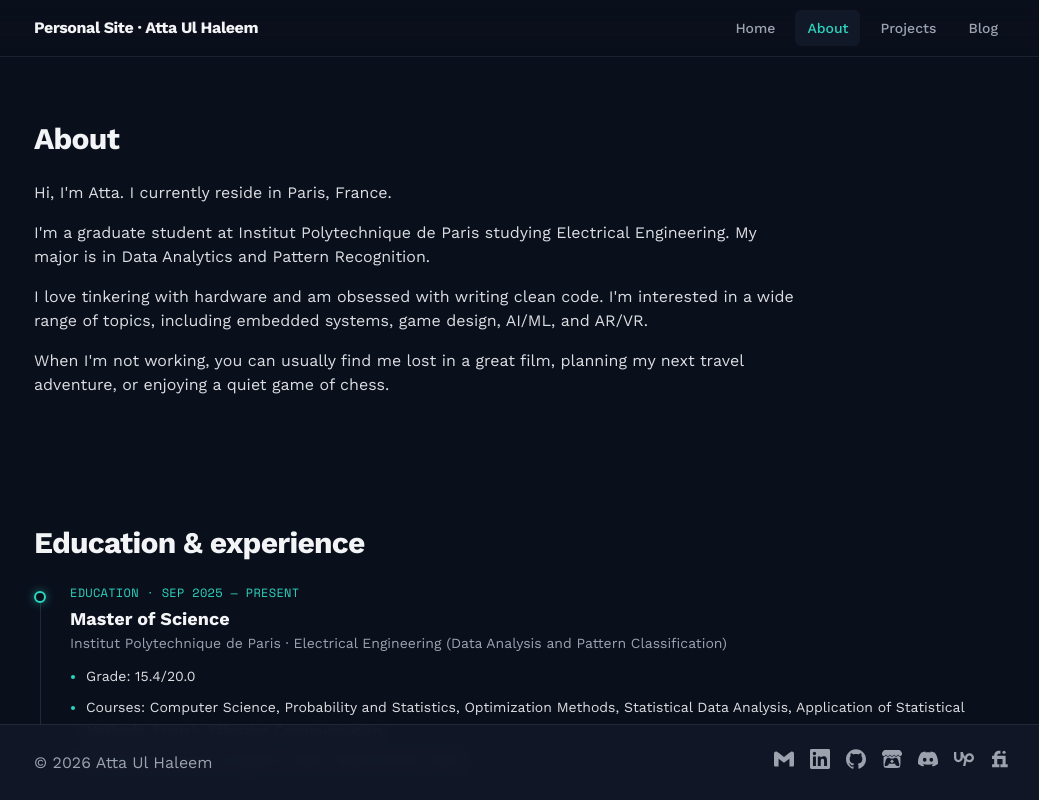
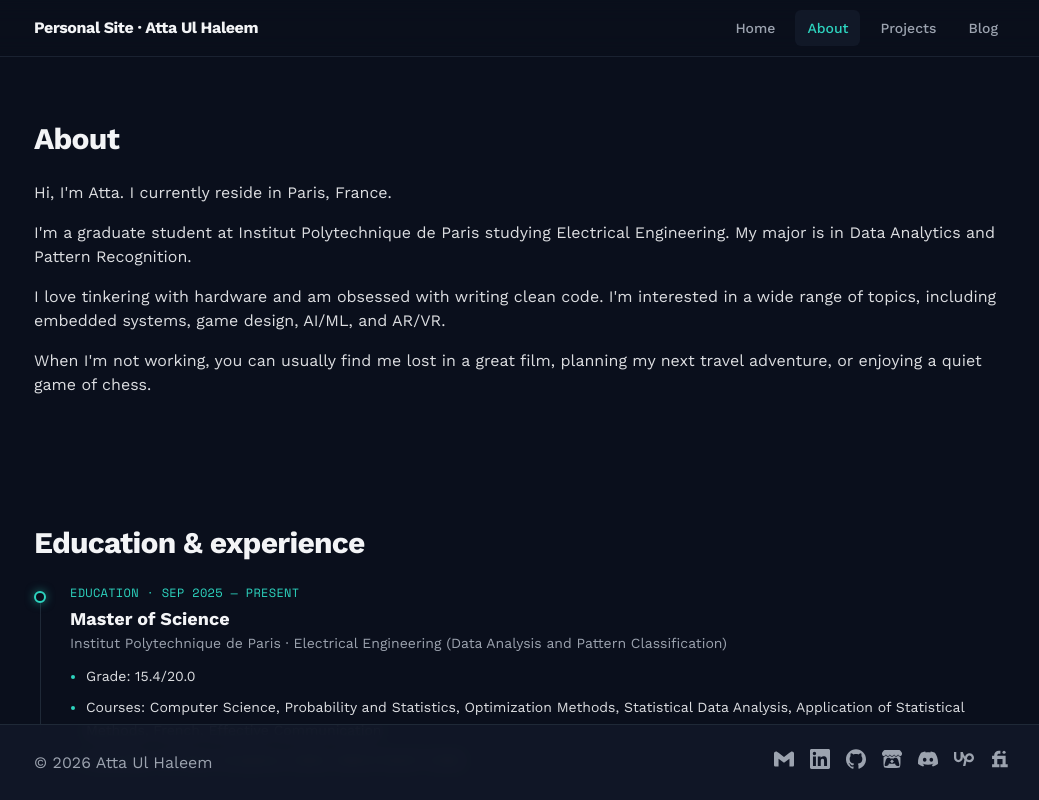
Before and after one commit to Attaulhaleem/Attaulhaleem.github.io, a SvelteKit app: page /about in a window 1280 px wide. Shown: the top 800 px of the page, without its empty margins (118-1157 px from the left). Built offline with nearby package versions, Linux system fonts and the light colour scheme.

Commit message:
Fix margin on about page

```diff
--- a/src/routes/+page.svelte
+++ b/src/routes/+page.svelte
@@ -26,7 +26,7 @@
 	>
 		{#snippet actions()}
 			<Button href="/projects">View projects</Button>
-			<Button variant="ghost" href="/blog">Read the blog</Button>
+			<Button href="/blog">Read the blog</Button>
 		{/snippet}
 	</Hero>
 </div>
--- a/src/routes/about/+page.svelte
+++ b/src/routes/about/+page.svelte
@@ -14,7 +14,7 @@
 </svelte:head>
 
 <Section title={aboutContent.title} id="about-intro">
-	<div class="flex max-w-3xl flex-col gap-4 text-main/90">
+	<div class="flex flex-col gap-4 text-main/90">
 		{#each aboutContent.paragraphs as paragraph, i (i)}
 			<p>{paragraph}</p>
 		{/each}
```
